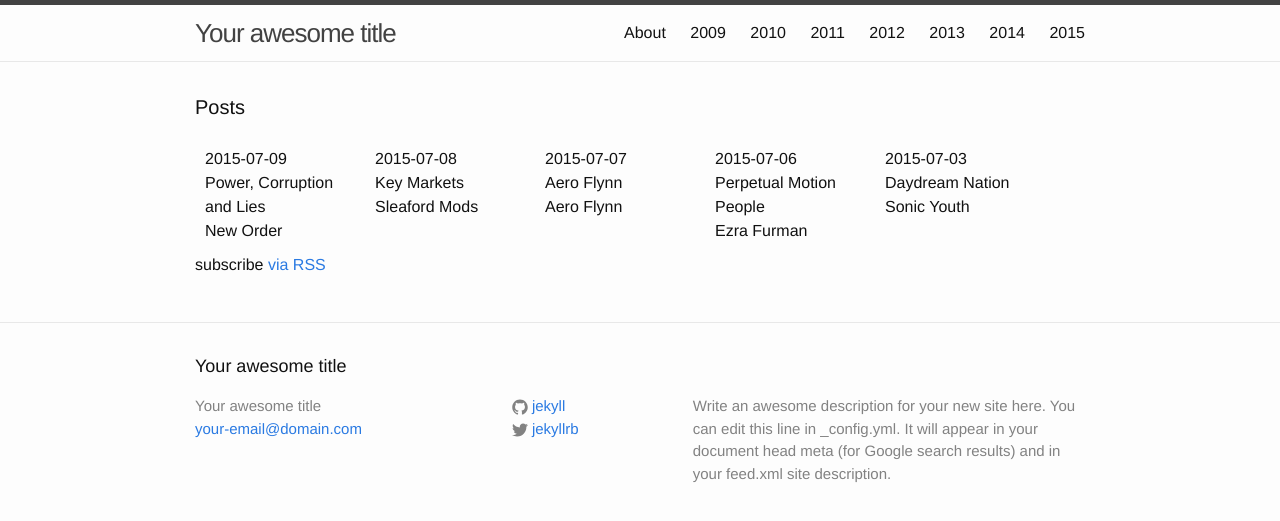
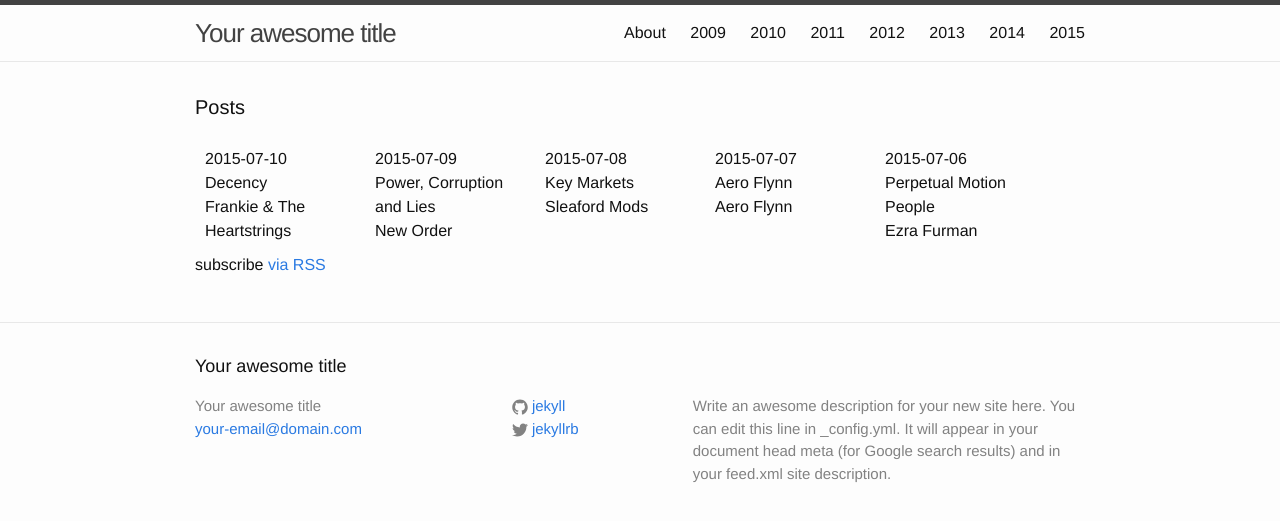
Before and after one commit to karaken12/bbc6musicaotd, a Jekyll site: the page built from site/index.html, in a window 1280 px wide. Shown: the top 521 px of the page. Built offline with Jekyll 4.4.1, drawn with Linux system fonts in a browser that asks for light colours.

Commit message:
Album for 2015-07-10.

```diff
--- a/site/_data/year/2015.yml
+++ b/site/_data/year/2015.yml
@@ -644,3 +644,8 @@
   title: Power, Corruption and Lies
   twitter: https://twitter.com/BBC6Music/status/619146958788239361
   spotify-id: 6qcqaO5QSn2T13BlumueKk
+- date: 2015-07-10
+  artist: Frankie & The Heartstrings
+  title: Decency
+  twitter: https://twitter.com/BBC6Music/status/619508646163169280
+  spotify-id: 0EOozjAYFwWmavo24nevER
```
